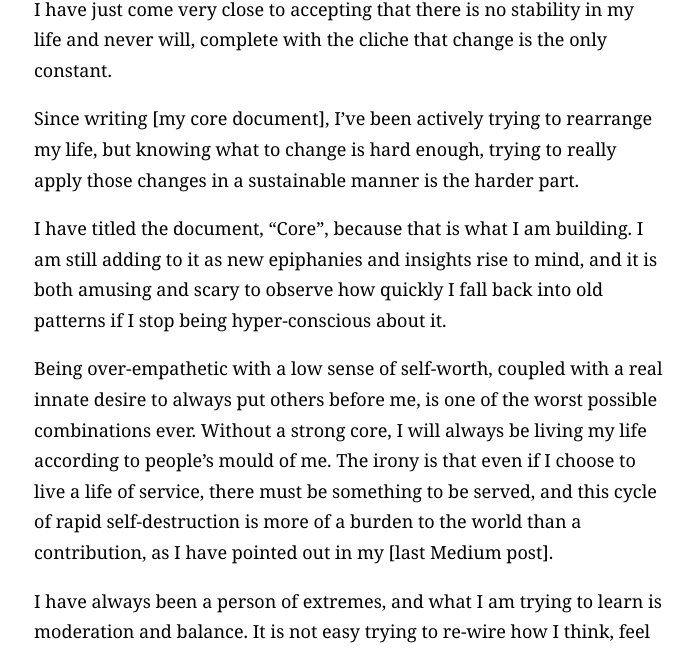
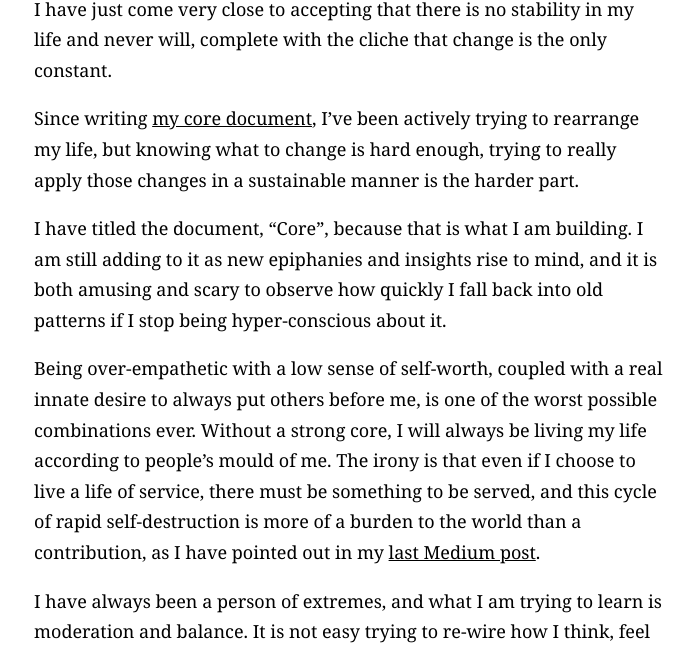
Before and after one commit to wynlim/wynlim.github.io, a Jekyll site: the page built from _posts/2015-06-07-building-a-core.markdown, in a window 1280 px wide. Shown: the part 321-974 px from the top of the page, without its empty margins (291-983 px from the left). Built offline with Jekyll 4.4.1, drawn with Linux system fonts in a browser that asks for light colours; Markdown is read by kramdown in place of the engine named in the settings; comment, search, counter and statistics services are not loaded; part of the change alters nothing that is shown.

```diff
--- a/_posts/2015-06-07-building-a-core.markdown
+++ b/_posts/2015-06-07-building-a-core.markdown
@@ -8,11 +8,11 @@ I feel like I am in a period of transition, but maybe I am always meant to be in
 
 I have just come very close to accepting that there is no stability in my life and never will, complete with the cliche that change is the only constant.
 
-Since writing [my core document], I've been actively trying to rearrange my life, but knowing what to change is hard enough, trying to really apply those changes in a sustainable manner is the harder part.
+Since writing [my core document](https://medium.com/change-i-want-to-see/piecing-myself-together-after-burnout-3df64117ad09), I've been actively trying to rearrange my life, but knowing what to change is hard enough, trying to really apply those changes in a sustainable manner is the harder part.
 
 I have titled the document, "Core", because that is what I am building. I am still adding to it as new epiphanies and insights rise to mind, and it is both amusing and scary to observe how quickly I fall back into old patterns if I stop being hyper-conscious about it.
 
-Being over-empathetic with a low sense of self-worth, coupled with a real innate desire to always put others before me, is one of the worst possible combinations ever. Without a strong core, I will always be living my life according to people's mould of me. The irony is that even if I choose to live a life of service, there must be something to be served, and this cycle of rapid self-destruction is more of a burden to the world than a contribution, as I have pointed out in my [last Medium post].
+Being over-empathetic with a low sense of self-worth, coupled with a real innate desire to always put others before me, is one of the worst possible combinations ever. Without a strong core, I will always be living my life according to people's mould of me. The irony is that even if I choose to live a life of service, there must be something to be served, and this cycle of rapid self-destruction is more of a burden to the world than a contribution, as I have pointed out in my [last Medium post](https://medium.com/change-i-want-to-see/piecing-myself-together-after-burnout-3df64117ad09).
 
 I have always been a person of extremes, and what I am trying to learn is moderation and balance. It is not easy trying to re-wire how I think, feel and react. The past few weeks I have been feeling some low-grade form of resentment from consistently ceding my power to people because that had been programmed into me. Well, they say the first step to healing is awareness.
 
```
